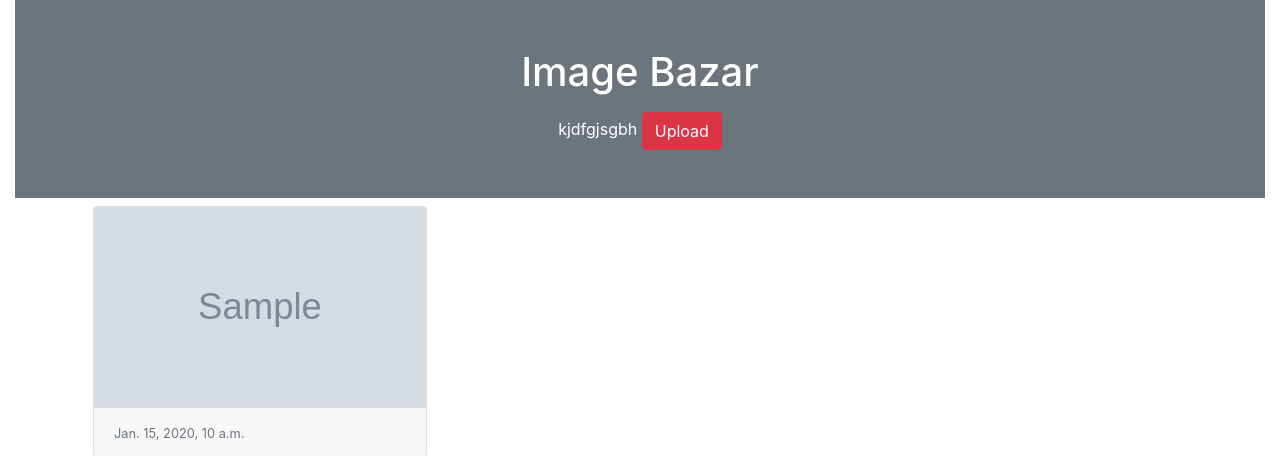
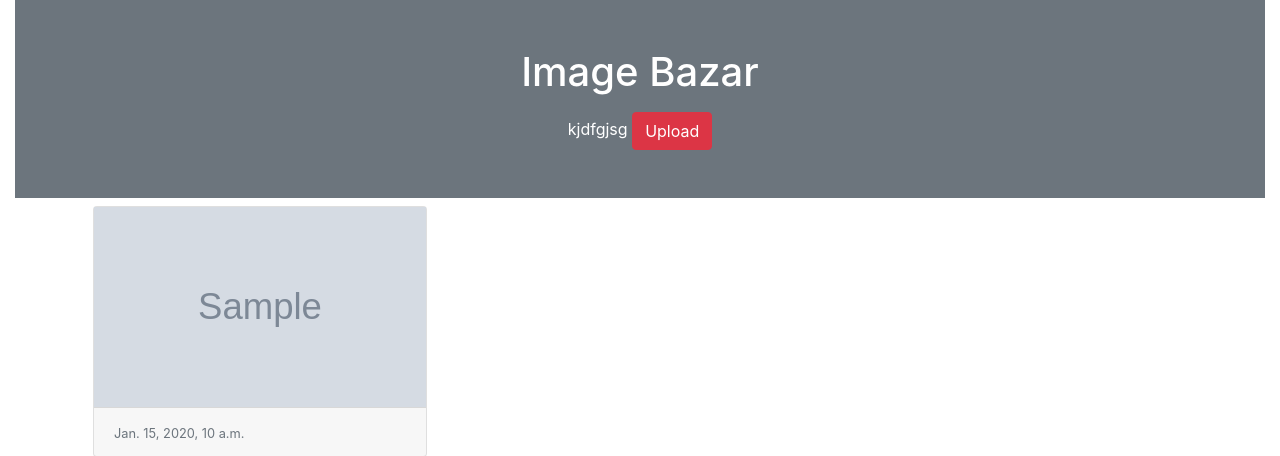
Before and after one commit to Nitesh-Singh-5/ImageBazar, a Django app: template myapp/templates/myapp/home.html in a window 1280 px wide. Shown: the top 456 px of the page. Run offline with Django 3.2, Linux system fonts and the light colour scheme; the template is opened without the code that fills it: values that come from a table or form of the project are taken from there, most other values are stand-ins (such as "Sample title", 1, 10 or a date in 2020); grey boxes marked "Sample" are stand-in pictures.

Commit message:
Update home.html

```diff
--- a/myapp/templates/myapp/home.html
+++ b/myapp/templates/myapp/home.html
@@ -16,7 +16,7 @@
         <h1 class="mb-3">Image Bazar</h1>
         <form action="" method="POST" enctype="multipart/form-data">
             {% csrf_token %}
-            {{form}} kjdfgjsgbh
+            {{form}} kjdfgjsg
             <input type="submit" value="Upload" class="btn btn-danger">
         </form>
     </div>
```
